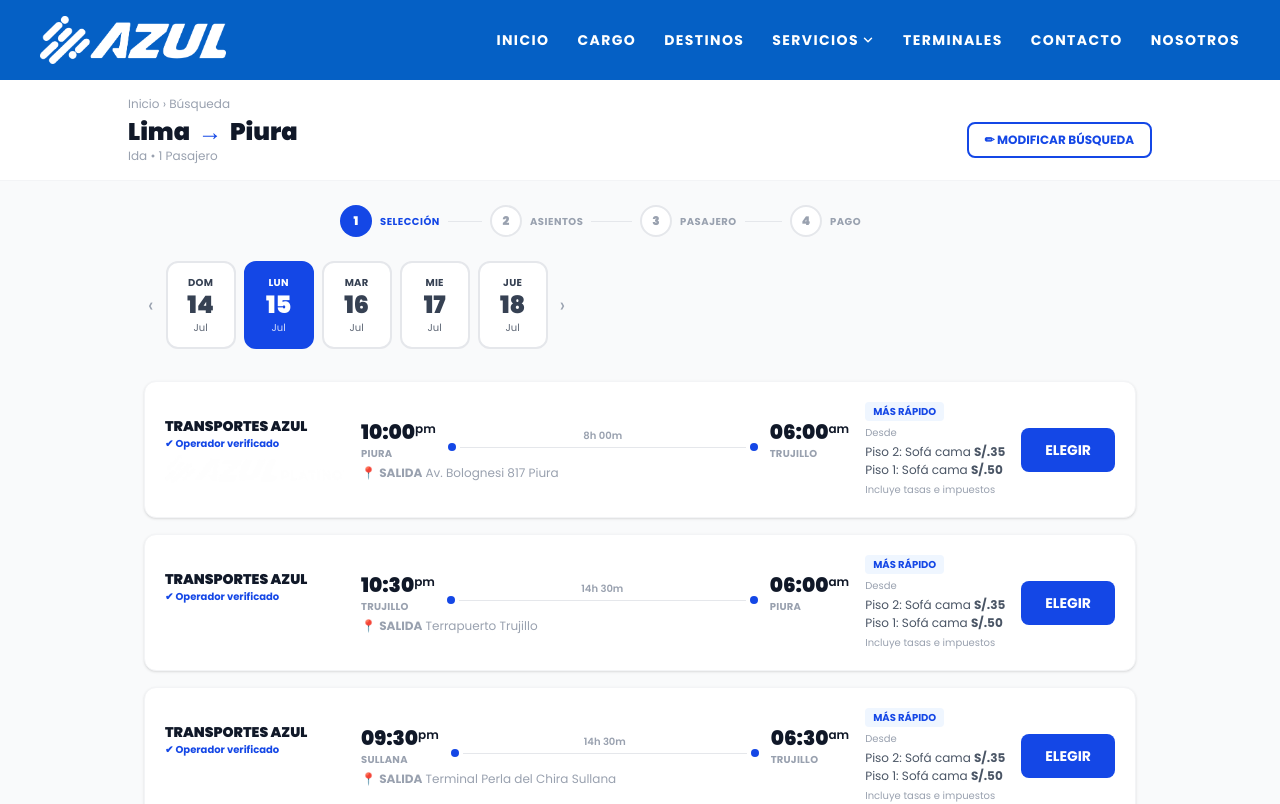
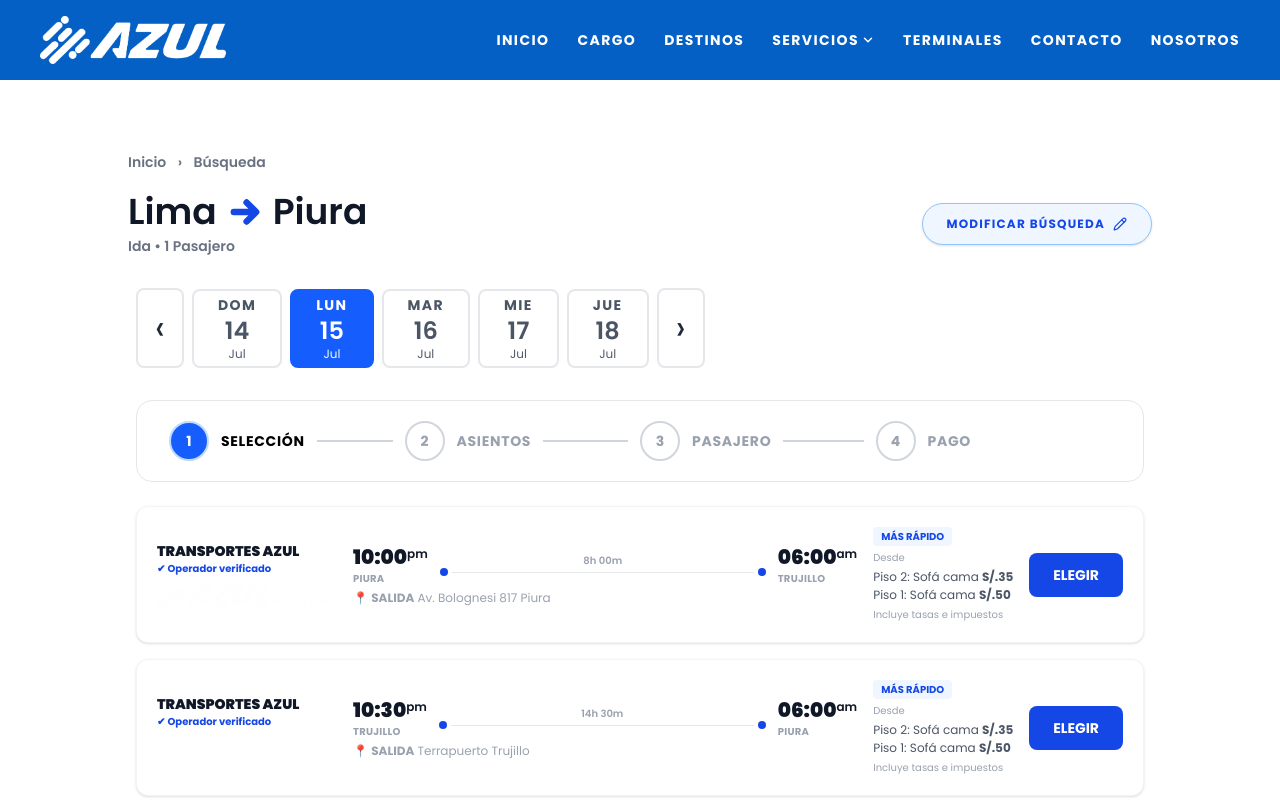
Before and after one commit to Cloudnium/AZUL, a Next.js app: page /busqueda in a window 1280 px wide. Shown: the top 804 px of the page. Built offline with nearby package versions, Linux system fonts and the light colour scheme.

Commit message:
Page pagos mejorado

```diff
--- a/app/busqueda/page.tsx
+++ b/app/busqueda/page.tsx
@@ -1,8 +1,11 @@
+// app/busqueda/page.tsx
 'use client';
 import Image from 'next/image';
 import Link from 'next/link';
 import { Suspense, useState } from 'react';
 import { useSearchParams } from 'next/navigation';
+import { HiArrowRight } from 'react-icons/hi';
+import { Pencil } from 'lucide-react';
 
 const DIAS = [
   { day: 'DOM', num: 14, month: 'Jul' },
@@ -51,16 +54,24 @@ const VIAJES = [
 function StepsBar({ active }: { active: number }) {
   const steps = ['SELECCIÓN', 'ASIENTOS', 'PASAJERO', 'PAGO'];
   return (
-    <div className="flex items-center justify-center gap-0 my-6 mx-auto" style={{ maxWidth: 600 }}>
+    <div className="flex items-center justify-center gap-0 mx-auto w-full">
       {steps.map((s, i) => (
         <div key={s} className="flex items-center flex-1">
-          <div className="flex items-center gap-2" style={{ flexShrink: 0 }}>
-            <div className={`w-8 h-8 rounded-full flex items-center justify-center text-xs font-black ${i + 1 <= active ? 'bg-blue-700 text-white' : 'bg-white border-2 border-gray-200 text-gray-400'}`}>
+          <div className="flex items-center gap-3" style={{ flexShrink: 0 }}>
+            <div className={`w-10 h-10 rounded-full flex items-center justify-center text-sm font-bold border-2 ${
+              i + 1 <= active
+                ? 'bg-blue-600 text-white border-blue-200'
+                : 'bg-white border-gray-300 text-gray-400'
+            }`}>
               {i + 1 < active ? '✓' : i + 1}
             </div>
-            <span className={`text-[10px] font-bold uppercase tracking-wider hidden sm:block ${i + 1 <= active ? 'text-blue-700' : 'text-gray-400'}`}>{s}</span>
+            <span className={`text-sm font-bold uppercase tracking-wider hidden sm:block ${
+              i + 1 <= active ? 'text-black' : 'text-gray-400'
+            }`}>{s}</span>
           </div>
-          {i < steps.length - 1 && <div className={`flex-1 h-px mx-2 ${i + 1 < active ? 'bg-blue-700' : 'bg-gray-200'}`} />}
+          {i < steps.length - 1 && (
+            <div className={`flex-1 h-0.5 mx-3 ${i + 1 < active ? 'bg-blue-600' : 'bg-gray-300'}`} />
+          )}
         </div>
       ))}
     </div>
@@ -74,44 +85,56 @@ function BusquedaContent() {
   const [diaActivo, setDiaActivo] = useState(1);
 
   return (
-    <div className="min-h-screen bg-gray-50">
+    <div className="min-h-screen bg-white">
       {/* Header */}
-      <div className="bg-white border-b border-gray-100 px-4 py-4">
+      <div className="bg-white px-4 py-8">
         <div className="max-w-5xl mx-auto">
-          <p className="text-xs text-gray-400 mb-1">Inicio &rsaquo; Búsqueda</p>
+          <p className="text-sm text-gray-500 mb-5 font-semibold mt-10">
+            Inicio <span className="mx-2">›</span> Búsqueda
+          </p>
           <div className="flex flex-col sm:flex-row sm:items-center sm:justify-between gap-2">
             <div>
-              <h1 className="text-2xl font-black flex items-center gap-2">
-                {origen} <span className="text-blue-700">→</span> {destino}
+              <h1 className="text-4xl font-semibold flex items-center gap-3 text-gray-900">
+                {origen}
+                <HiArrowRight className="text-blue-700 w-8 h-8 stroke-2" />
+                {destino}
               </h1>
-              <p className="text-xs text-gray-400">Ida • 1 Pasajero</p>
+              <p className="text-sm text-gray-500 mt-1 font-semibold">Ida • 1 Pasajero</p>
             </div>
-            <button className="border-2 border-blue-700 text-blue-700 px-4 py-2 rounded-lg text-xs font-bold hover:bg-blue-700 hover:text-white transition-all w-fit">
-              ✏ MODIFICAR BÚSQUEDA
+            <button className="flex items-center gap-2 border border-blue-300 bg-blue-50 text-blue-700 px-6 py-3 rounded-full text-xs font-bold tracking-widest hover:bg-gray-50 transition-all w-fit shadow-sm">
+              MODIFICAR BÚSQUEDA
+              <Pencil className="w-3.5 h-3.5" />
             </button>
           </div>
         </div>
       </div>
 
-      <div className="max-w-5xl mx-auto px-4">
-        <StepsBar active={1} />
-
-        {/* Date selector */}
-        <div className="flex items-center gap-2 mb-6 overflow-x-auto pb-2">
-          <button className="text-gray-400 text-xl px-1" style={{ flexShrink: 0 }}>‹</button>
+      <div className="max-w-5xl mx-auto px-2">
+        {/* Date selector — sin card, directo */}
+        <div className="flex items-center gap-2 overflow-x-auto pb-8">
+          <button className={`flex flex-col items-center justify-center px-3 py-1 rounded-lg border-2 border-gray-200 bg-white text-gray-800 text-4xl shrink-0 hover:border-blue-300 transition-all`} style={{ minWidth: 48, minHeight: 80 }}>‹</button>
           {DIAS.map((d, i) => (
             <button
               key={i}
               onClick={() => setDiaActivo(i)}
-              className={`flex flex-col items-center px-4 py-3 rounded-xl border-2 transition-all ${diaActivo === i ? 'bg-blue-700 text-white border-blue-700' : 'bg-white text-gray-700 border-gray-200'}`}
-              style={{ minWidth: 70, flexShrink: 0 }}
+              className={`flex flex-col items-center px-6 py-1 rounded-lg border-2 transition-all shrink-0 ${
+                diaActivo === i
+                  ? 'bg-blue-600 text-white border-blue-600'
+                  : 'bg-white text-gray-600 border-gray-200 hover:border-blue-300'
+              }`}
+              style={{ minWidth: 80 }}
             >
-              <span className="text-[10px] font-bold uppercase tracking-wide">{d.day}</span>
-              <span className="text-2xl font-black leading-tight">{d.num}</span>
-              <span className="text-[10px]" style={{ opacity: 0.8 }}>{d.month}</span>
+              <span className="text-[14px] font-bold uppercase tracking-widest">{d.day}</span>
+              <span className="text-2xl font-semibold leading-tight">{d.num}</span>
+              <span className="text-xs font-normal" style={{ opacity: 0.95 }}>{d.month}</span>
             </button>
           ))}
-          <button className="text-gray-400 text-xl px-1" style={{ flexShrink: 0 }}>›</button>
+          <button className={`flex flex-col items-center justify-center px-3 py-1 rounded-lg border-2 border-gray-200 bg-white text-gray-800 text-4xl shrink-0 hover:border-blue-300 transition-all`} style={{ minWidth: 48, minHeight: 80 }}>›</button>
+        </div>
+
+        {/* Steps — su propia sección con borde */}
+        <div className="border border-gray-200 rounded-2xl bg-white px-8 py-5 mb-6">
+          <StepsBar active={1} />
         </div>
 
         {/* Trip cards */}
@@ -185,7 +208,7 @@ function BusquedaContent() {
 
 export default function BusquedaPage() {
   return (
-    <Suspense fallback={<div className="min-h-screen bg-gray-50 flex items-center justify-center text-gray-400">Cargando...</div>}>
+    <Suspense fallback={<div className="min-h-screen bg-white flex items-center justify-center text-gray-400">Cargando...</div>}>
       <BusquedaContent />
     </Suspense>
   );
```
